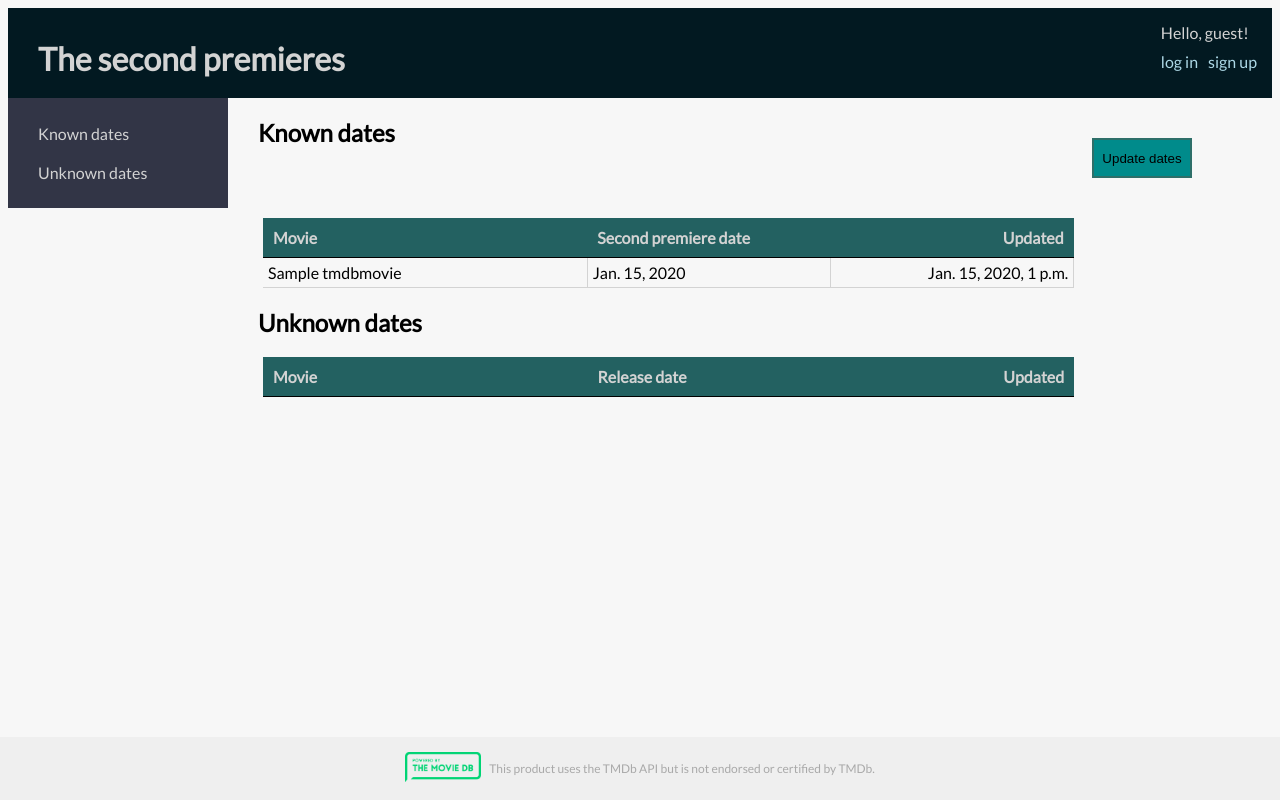
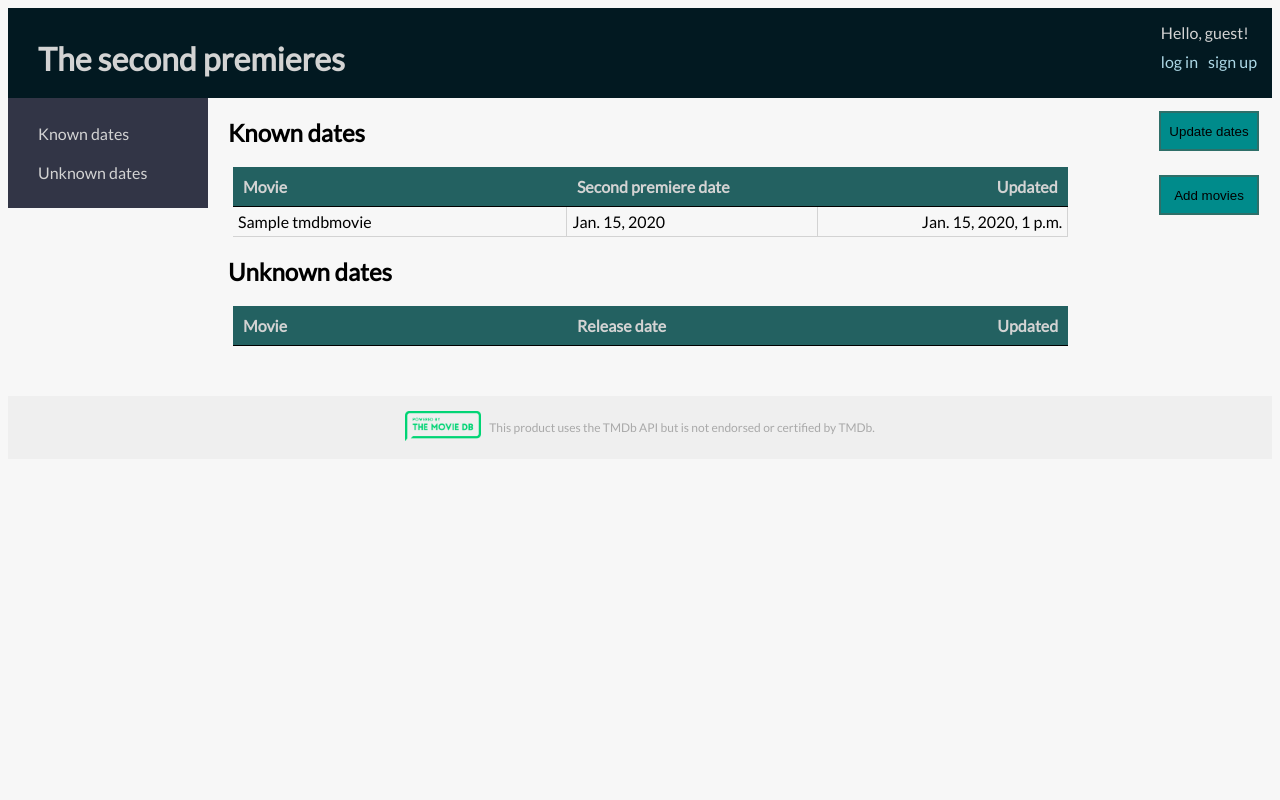
Before and after one commit to Matthew-Ballmer/movies, a Django app: page / in a window 1280 px wide. Run offline with Django 3.2, Linux system fonts and the light colour scheme; tables that the repository leaves empty hold one stand-in row (values such as "Sample post"); lists and menus that the app fills with data are empty.

Commit message:
Implement adding movies to db (only for staff)
Add movies using TMDB API 'now_playing' request.
Update button is also only for staff now.

```diff
--- a/movies/models.py
+++ b/movies/models.py
@@ -75,3 +75,29 @@ class TmdbMovie(models.Model):
         month = int(date_str[5:7])
         day = int(date_str[8:10])
         return django.utils.timezone.datetime(year, month, day)
+
+    @classmethod
+    def add_movies(cls):
+        tmdb.API_KEY = settings.TMDB_API_KEY
+        moviesApi = tmdb.Movies()
+        moviesApi.now_playing()
+
+        total_pages = moviesApi.total_pages
+
+        # Parse first page:
+        for movie in moviesApi.results:
+            TmdbMovie.create_movie_if_new(movie['id'], movie['title'])
+
+        # Parse the rest of pages:
+        for page in range(2, total_pages + 1, 1):
+            moviesApi.now_playing(page=page)
+
+            for movie in moviesApi.results:
+                TmdbMovie.create_movie_if_new(movie['id'], movie['title'])
+
+    @classmethod
+    def create_movie_if_new(cls, id, title):
+        """If movie with such id does not exist, then create one"""
+        if 0x00 == TmdbMovie.objects.filter(id=id).count():
+            newMovie = TmdbMovie(id=id, title=title)
+            newMovie.save()
--- a/movies/static/css/movies.css
+++ b/movies/static/css/movies.css
@@ -34,7 +34,7 @@ h1 {
 }
 nav {
     padding: 0;
-    width: 220px;
+    width: 200px;
     float: left;
     background-color: #323546;
 }
@@ -53,7 +53,7 @@ nav a {
     color: lightgrey;
 }
 .content {
-    margin-left: 250px;
+    margin-left: 220px;
 }
 .content table {
     border-collapse: collapse;
@@ -90,31 +90,30 @@ nav a {
 .release-col {
     text-align: left;
 }
-.update-button input[type=submit] {
+
+.update-buttons {
+    float: right;
+}
+
+.update-buttons input[type=submit] {
     background: darkcyan;
     border-radius: 0;
     border: 2px solid #2e6f69;
     padding: 5px;
+    margin: 10px;
     width: 100px;
     height: 40px;
     color: black;
 }
-.update-button input[type=submit]:hover {
+
+.update-buttons input[type=submit]:hover {
     color: wite;
     background-color: lightcyan;
 }
-.update-button {
-    float: right;
-    margin: 20px;
-    margin-right: 40px;
-}
 
 footer {
-  position: absolute;
-  right: 0;
-  bottom: 0;
-  left: 0;
   padding: 10px;
+  margin-top: 50px;
   background-color: #efefef;
   text-align: center;
   color: darkgrey;
--- a/movies/templates/movies/base.html
+++ b/movies/templates/movies/base.html
@@ -41,9 +41,9 @@
         {% endblock nav %}
     </nav>
 
-    <div class="right-sidebar">
-        {% block right-sidebar %}
-        {% endblock right-sidebar %}
+    <div class="update-buttons">
+        {% block update-buttons %}
+        {% endblock update-buttons %}
     </div>
 
     <div class="content">
--- a/movies/templates/movies/index.html
+++ b/movies/templates/movies/index.html
@@ -6,15 +6,6 @@
         <li><a href="#unknown-dates">Unknown dates</a></li>
     </ul>
 {% endblock nav %}
-
-{% block right-sidebar %}
-    <div class="update-button">
-        <form action="{% url 'movies:update' %}" method="post">
-            {% csrf_token %}
-            <input class="update-button" type="submit" value="Update dates" />
-        </form>
-    </div>
-{% endblock right-sidebar %}
 
 {% block content %}
     <h2 id="known-dates">Known dates</h2>
@@ -48,4 +39,25 @@
         </tr>
         {% endfor %}
     </table>
-{% endblock %}
+{% endblock content%}
+
+{% block update-buttons %}
+    <table>
+        <tr>
+            <td>
+                <form action="{% url 'movies:update' %}" method="post">
+                    {% csrf_token %}
+                    <input class="update-button" type="submit" value="Update dates" />
+                </form>
+            </td>
+        </tr>
+        <tr>
+            <td>
+                <form action="{% url 'movies:add-movies' %}" method="post">
+                    {% csrf_token %}
+                    <input class="update-button" type="submit" value="Add movies" />
+                </form>
+            </td>
+        </tr>
+    </table>
+{% endblock update-buttons %}
--- a/movies/urls.py
+++ b/movies/urls.py
@@ -6,4 +6,5 @@ app_name = 'movies'
 urlpatterns = [
     url(r'^$', views.index, name='index'),
     url(r'^update/$', views.update, name='update'),
+    url(r'^add-movies/$', views.add_movies, name='add-movies'),
 ]
--- a/movies/views.py
+++ b/movies/views.py
@@ -1,6 +1,7 @@
 from django.shortcuts import render
 from django.http import HttpResponseRedirect
 from django.urls import reverse
+from django.contrib.admin.views.decorators import staff_member_required
 
 from django.conf import settings
 
@@ -28,6 +29,7 @@ def index(request):
     return render(request, 'movies/index.html', context)
 
 
+@staff_member_required
 def update(request):
     movies = TmdbMovie.objects.filter(us_physical_release_date__isnull=True)
     for movie in movies:
@@ -36,3 +38,9 @@ def update(request):
         # print("updated movie: {}".format(movie.title))
 
     return HttpResponseRedirect(reverse('movies:index'))
+
+
+@staff_member_required
+def add_movies(request):
+    TmdbMovie.add_movies()
+    return HttpResponseRedirect(reverse('movies:index'))
```
